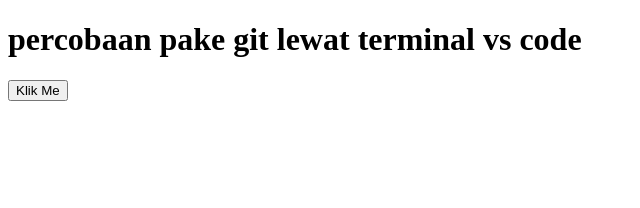
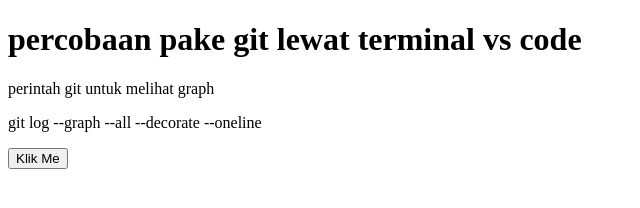
Before and after one commit to fachry99/HTML-CSS-Javasript, a plain HTML site: page index.html in a window 1280 px wide. Shown: the whole page, without its empty margins (0-640 px from the left). Drawn offline with Linux system fonts and the light colour scheme.

Commit message:
menambah catatan untuk perintah git graph

```diff
--- a/index.html
+++ b/index.html
@@ -7,6 +7,8 @@
 </head>
 <body>
     <h1>percobaan pake git lewat terminal vs code</h1>
+    <p>perintah git untuk melihat graph</p>
+    <p>git log --graph --all --decorate --oneline</p>
     <button type="submit">Klik Me</button>
 </body>
 </html>
```
